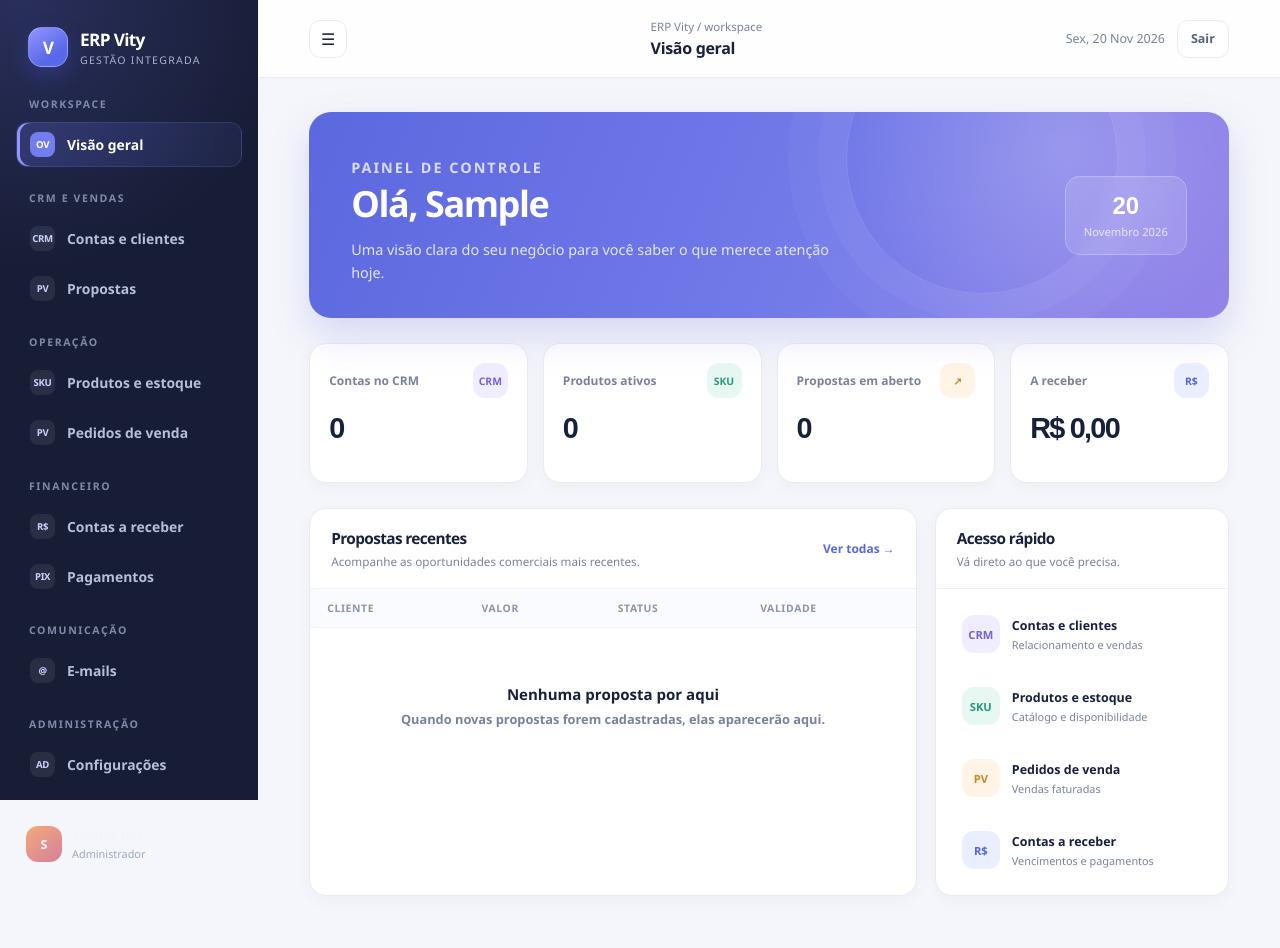
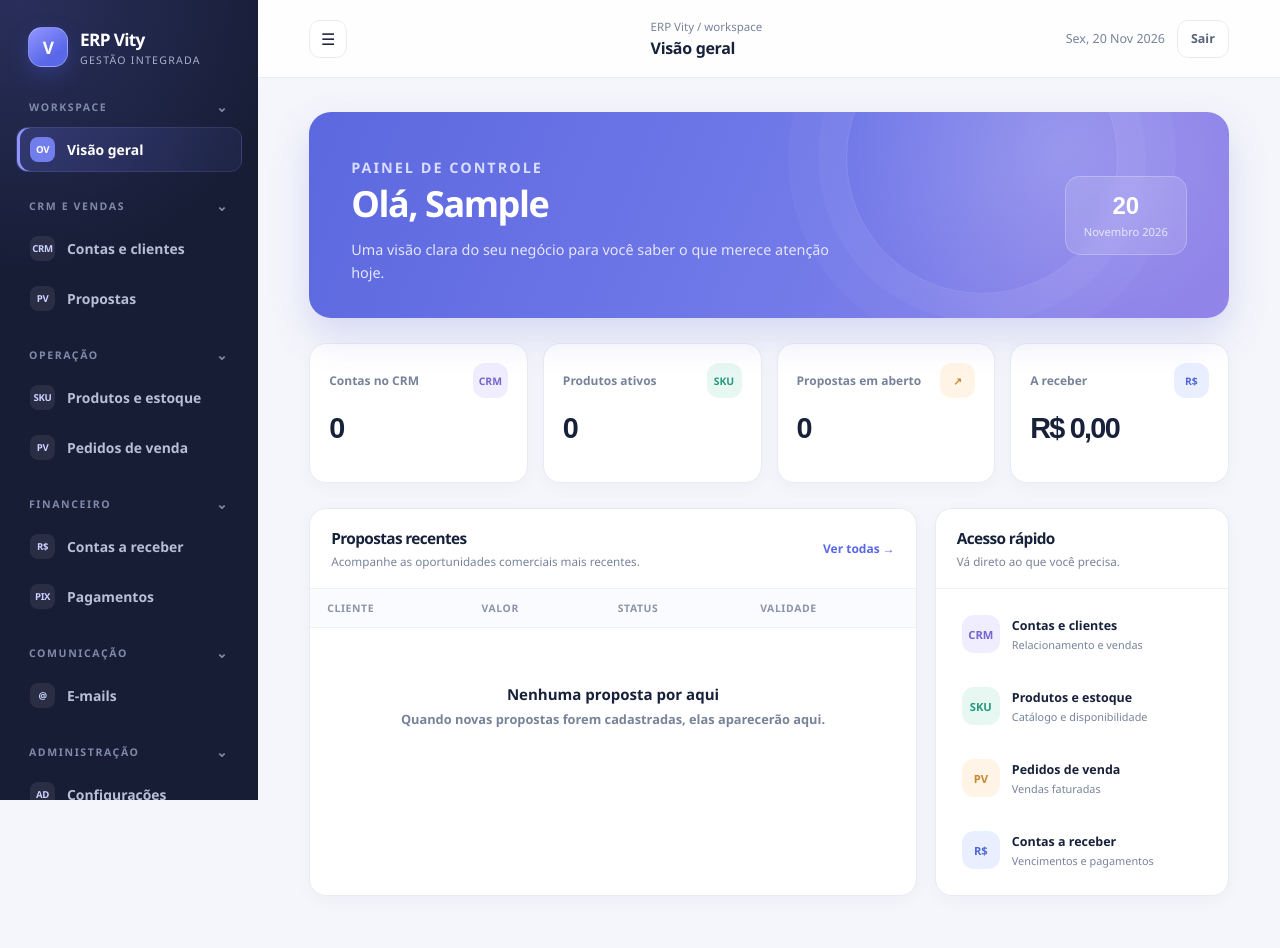
Before and after one commit to vitorhugoalvesrosa/erp-vity-adv-OLD, a Django app: page / in a window 1280 px wide. Run offline with Django 5.2, Linux system fonts and the light colour scheme; the visitor is signed in with stand-in values (Sample User, id 1); data that the repository does not hold is empty.

Commit message:
feat: add collapsible sidebar menu groups
Co-authored-by: Copilot <223556219+Copilot@users.noreply.github.com>

```diff
--- a/core/static/core/app.css
+++ b/core/static/core/app.css
@@ -75,6 +75,7 @@ textarea:focus-visible {
         radial-gradient(circle at 8% 0, rgb(105 112 226 / 22%), transparent 17rem),
         var(--navy);
     color: #fff;
+    overflow-y: auto;
     transition: transform 180ms ease;
 }
 
@@ -126,10 +127,38 @@ textarea:focus-visible {
     text-transform: uppercase;
 }
 
+.nav-group-toggle {
+    display: flex;
+    width: 100%;
+    align-items: center;
+    justify-content: space-between;
+    border: 0;
+    background: transparent;
+    cursor: pointer;
+    text-align: left;
+}
+
+.nav-group-toggle:hover {
+    color: #c2c9df;
+}
+
+.nav-group-indicator {
+    font-size: .85rem;
+    transition: transform 150ms ease;
+}
+
+.nav-group-toggle[aria-expanded="false"] .nav-group-indicator {
+    transform: rotate(-90deg);
+}
+
 .sidebar-nav {
     display: grid;
     gap: 5px;
     margin: 11px 0 24px;
+}
+
+.sidebar-nav[hidden] {
+    display: none;
 }
 
 .nav-link {
--- a/core/templates/core/base.html
+++ b/core/templates/core/base.html
@@ -16,16 +16,20 @@
                 <span class="brand-copy">ERP Vity<small>Gestão integrada</small></span>
             </a>
 
-            <span class="nav-label">Workspace</span>
-            <nav class="sidebar-nav" aria-label="Navegação principal">
+            <button class="nav-label nav-group-toggle" type="button" data-menu-group="workspace" aria-expanded="true" aria-controls="nav-workspace">
+                <span>Workspace</span><span class="nav-group-indicator" aria-hidden="true">⌄</span>
+            </button>
+            <nav class="sidebar-nav" id="nav-workspace" aria-label="Navegação principal">
                 <a class="nav-link {% if active_module == 'dashboard' %}is-active{% endif %}" href="{% url 'home' %}">
                     <span class="nav-icon">OV</span> Visão geral
                 </a>
             </nav>
 
             {% if perms.crm.view_conta or perms.crm.view_proposta %}
-                <span class="nav-label">CRM e vendas</span>
-                <nav class="sidebar-nav" aria-label="CRM e vendas">
+                <button class="nav-label nav-group-toggle" type="button" data-menu-group="crm" aria-expanded="true" aria-controls="nav-crm">
+                    <span>CRM e vendas</span><span class="nav-group-indicator" aria-hidden="true">⌄</span>
+                </button>
+                <nav class="sidebar-nav" id="nav-crm" aria-label="CRM e vendas">
                     {% if perms.crm.view_conta %}
                         <a class="nav-link {% if active_module == 'contas' %}is-active{% endif %}" href="{% url 'record-list' module='contas' %}">
                             <span class="nav-icon">CRM</span> Contas e clientes
@@ -40,8 +44,10 @@
             {% endif %}
 
             {% if perms.produtos.view_produto or perms.financeiro.view_pedidovenda %}
-                <span class="nav-label">Operação</span>
-                <nav class="sidebar-nav" aria-label="Operação">
+                <button class="nav-label nav-group-toggle" type="button" data-menu-group="operations" aria-expanded="true" aria-controls="nav-operations">
+                    <span>Operação</span><span class="nav-group-indicator" aria-hidden="true">⌄</span>
+                </button>
+                <nav class="sidebar-nav" id="nav-operations" aria-label="Operação">
                     {% if perms.produtos.view_produto %}
                         <a class="nav-link {% if active_module == 'produtos' %}is-active{% endif %}" href="{% url 'record-list' module='produtos' %}">
                             <span class="nav-icon">SKU</span> Produtos e estoque
@@ -56,8 +62,10 @@
             {% endif %}
 
             {% if perms.financeiro.view_contareceber or perms.financeiro.view_pagamento %}
-                <span class="nav-label">Financeiro</span>
-                <nav class="sidebar-nav" aria-label="Financeiro">
+                <button class="nav-label nav-group-toggle" type="button" data-menu-group="finance" aria-expanded="true" aria-controls="nav-finance">
+                    <span>Financeiro</span><span class="nav-group-indicator" aria-hidden="true">⌄</span>
+                </button>
+                <nav class="sidebar-nav" id="nav-finance" aria-label="Financeiro">
                     {% if perms.financeiro.view_contareceber %}
                         <a class="nav-link {% if active_module == 'recebiveis' %}is-active{% endif %}" href="{% url 'record-list' module='recebiveis' %}">
                             <span class="nav-icon">R$</span> Contas a receber
@@ -72,8 +80,10 @@
             {% endif %}
 
             {% if user.is_superuser or perms.auth.change_user %}
-                <span class="nav-label">Comunicação</span>
-                <nav class="sidebar-nav" aria-label="Comunicação">
+                <button class="nav-label nav-group-toggle" type="button" data-menu-group="communication" aria-expanded="true" aria-controls="nav-communication">
+                    <span>Comunicação</span><span class="nav-group-indicator" aria-hidden="true">⌄</span>
+                </button>
+                <nav class="sidebar-nav" id="nav-communication" aria-label="Comunicação">
                     <a class="nav-link {% if active_module == 'email' %}is-active{% endif %}" href="{% url 'send-email-notice' %}">
                         <span class="nav-icon">@</span> E-mails
                     </a>
@@ -82,8 +92,10 @@
 
             <div class="sidebar-spacer"></div>
             {% if user.is_superuser %}
-                <span class="nav-label">Administração</span>
-                <nav class="sidebar-nav" aria-label="Administração">
+                <button class="nav-label nav-group-toggle" type="button" data-menu-group="administration" aria-expanded="true" aria-controls="nav-administration">
+                    <span>Administração</span><span class="nav-group-indicator" aria-hidden="true">⌄</span>
+                </button>
+                <nav class="sidebar-nav" id="nav-administration" aria-label="Administração">
                     <a class="nav-link {% if active_module == 'administration' %}is-active{% endif %}" href="{% url 'admin-settings' %}">
                         <span class="nav-icon">AD</span> Configurações
                     </a>
@@ -135,6 +147,24 @@
         const mobileViewport = window.matchMedia("(max-width: 800px)");
         const sidebarStorageKey = "erp-vity-sidebar-hidden";
         let mobileMenuOpen = false;
+        document.querySelectorAll("[data-menu-group]").forEach((groupToggle) => {
+            const groupNav = document.getElementById(
+                groupToggle.getAttribute("aria-controls")
+            );
+            const storageKey = `erp-vity-menu-group-${groupToggle.dataset.menuGroup}`;
+            const activeLink = groupNav.querySelector(".nav-link.is-active");
+            const savedState = window.localStorage.getItem(storageKey);
+            const expanded = activeLink !== null || savedState !== "false";
+            groupToggle.setAttribute("aria-expanded", String(expanded));
+            groupNav.hidden = !expanded;
+            groupToggle.addEventListener("click", () => {
+                const nextExpanded =
+                    groupToggle.getAttribute("aria-expanded") !== "true";
+                groupToggle.setAttribute("aria-expanded", String(nextExpanded));
+                groupNav.hidden = !nextExpanded;
+                window.localStorage.setItem(storageKey, String(nextExpanded));
+            });
+        });
         if (window.localStorage.getItem(sidebarStorageKey) === "true") {
             appShell.classList.add("sidebar-hidden");
         }
--- a/core/tests.py
+++ b/core/tests.py
@@ -378,6 +378,8 @@ class FrontendPermissionTests(TestCase):
         self.assertEqual(dashboard.status_code, 200)
         self.assertIn("Visão geral", dashboard.content.decode())
         self.assertIn('id="menu-toggle"', dashboard.content.decode())
+        self.assertIn('data-menu-group="crm"', dashboard.content.decode())
+        self.assertIn('aria-controls="nav-finance"', dashboard.content.decode())
         self.assertNotIn("Administração", dashboard.content.decode())
         self.assertEqual(product_list.status_code, 200)
         self.assertIn("Produto no painel", product_list.content.decode())
```
